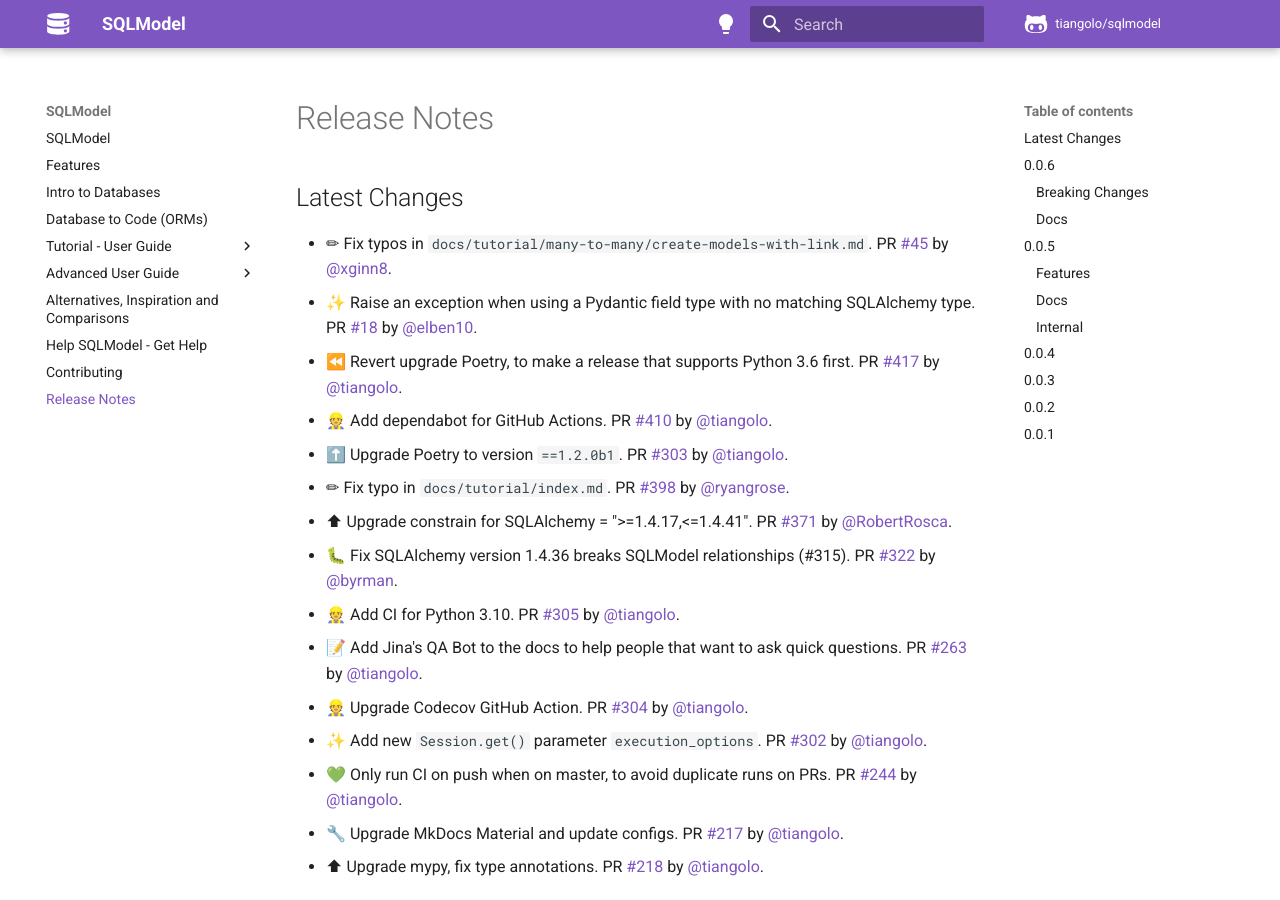
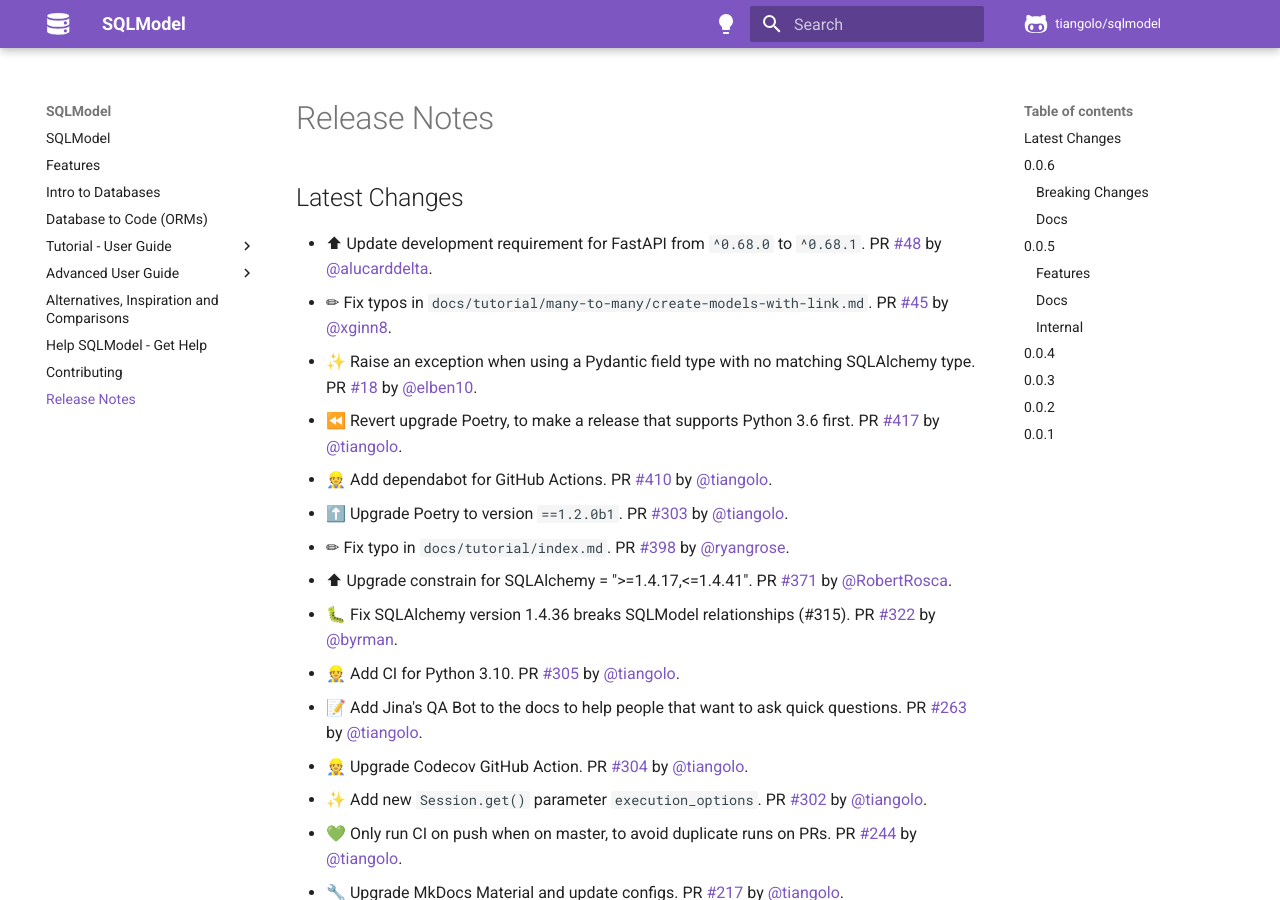
Before and after one commit to sztrakabalint/fastapi-sqlmodel, an MkDocs documentation site: the page built from docs/release-notes.md, in a window 1280 px wide and 900 px high. Built offline with MkDocs 1.6.1 and Material for MkDocs 9.7.7, drawn with Linux system fonts in a browser that asks for light colours; comment, search, counter and statistics services are not loaded.

Commit message:
📝 Update release notes

```diff
--- a/docs/release-notes.md
+++ b/docs/release-notes.md
@@ -2,6 +2,7 @@
 
 ## Latest Changes
 
+* ⬆ Update development requirement for FastAPI from `^0.68.0` to `^0.68.1`. PR [#48](https://github.com/tiangolo/sqlmodel/pull/48) by [@alucarddelta](https://github.com/alucarddelta).
 * ✏ Fix typos in `docs/tutorial/many-to-many/create-models-with-link.md`. PR [#45](https://github.com/tiangolo/sqlmodel/pull/45) by [@xginn8](https://github.com/xginn8).
 * ✨ Raise an exception when using a Pydantic field type with no matching SQLAlchemy type. PR [#18](https://github.com/tiangolo/sqlmodel/pull/18) by [@elben10](https://github.com/elben10).
 * ⏪ Revert upgrade Poetry, to make a release that supports Python 3.6 first. PR [#417](https://github.com/tiangolo/sqlmodel/pull/417) by [@tiangolo](https://github.com/tiangolo).
```
